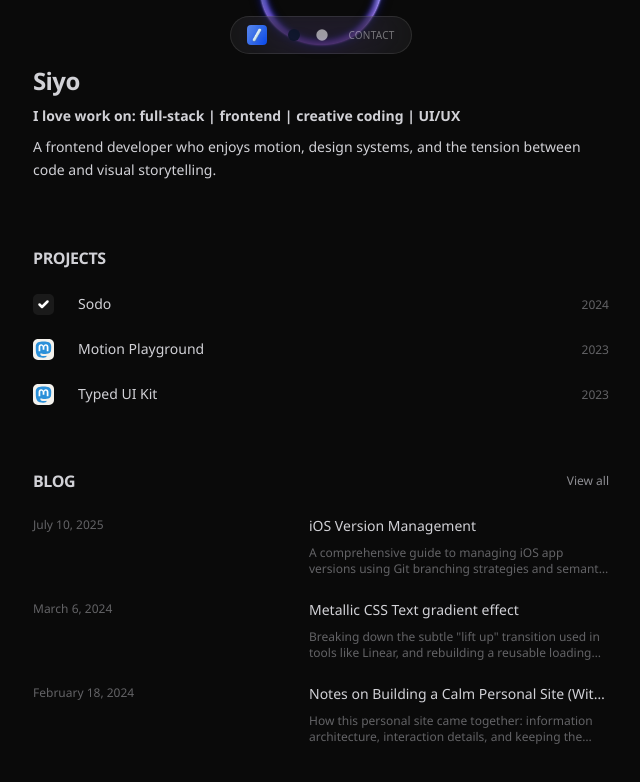
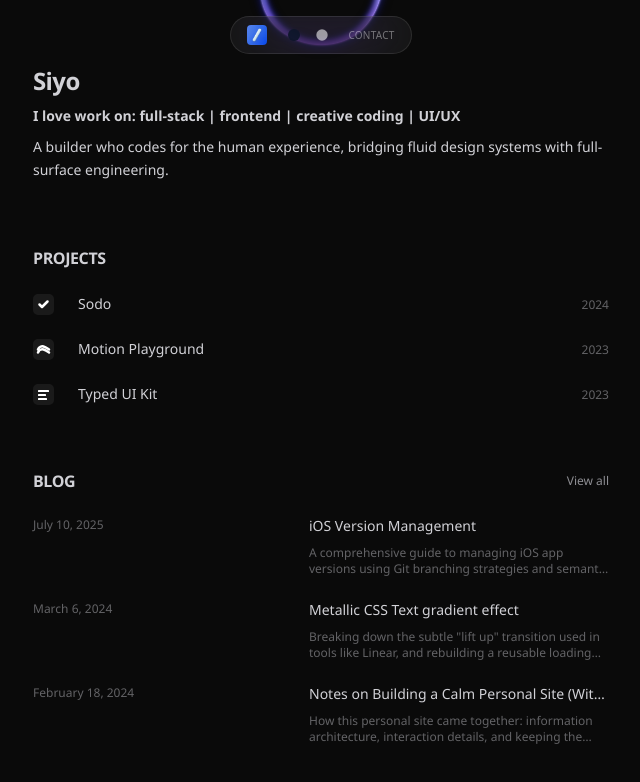
Before and after one commit to Fizzbow/siyo_site, a Next.js app: page / in a window 1280 px wide. Shown: the top 782 px of the page, without its empty margins (319-959 px from the left). Built offline with nearby package versions, Linux system fonts and the light colour scheme.

Commit message:
fix：文案/图标修改

```diff
--- a/app/layout.tsx
+++ b/app/layout.tsx
@@ -7,9 +7,7 @@ export const metadata: Metadata = {
     icon: [{ url: "/favicon.png", sizes: "32x32", type: "image/png" }],
     apple: [{ url: "/favicon.png", sizes: "180x180", type: "image/png" }],
   },
-  title: "Siyo Site",
-  description:
-    "Siyo · Creative coding, frontend engineering, and thoughtful product experiences.",
+  title: "Siyo",
 };
 
 import { ThemeProvider } from "@/components/theme-provider";
--- a/app/page.tsx
+++ b/app/page.tsx
@@ -1,5 +1,4 @@
 import Link from "next/link";
-import { ArrowRight } from "lucide-react";
 import { Project, projects } from "@/data/projects";
 import { FadeIn } from "@/components/ui/FadeIn";
 import { TextScramble } from "@/components/motion-primitives/text-scramble";
@@ -32,8 +31,8 @@ export default async function Home() {
           as="p"
           className="text-sm leading-relaxed text-fg-1 max-w-xl"
         >
-          A frontend developer who enjoys motion, design systems, and the
-          tension between code and visual storytelling.
+          A builder who codes for the human experience, bridging fluid design
+          systems with full-surface engineering.
         </TextScramble>
       </section>
 
--- a/data/projects.ts
+++ b/data/projects.ts
@@ -69,15 +69,23 @@ export const projects: Project[] = [
       },
       React.createElement("path", {
         d: "M16.0781 0H4.92188C2.2036 0 0 2.2036 0 4.92188V16.0781C0 18.7964 2.2036 21 4.92188 21H16.0781C18.7964 21 21 18.7964 21 16.0781V4.92188C21 2.2036 18.7964 0 16.0781 0Z",
-        fill: "#F4F2ED",
+        fill: "#1a1a1a",
       }),
       React.createElement("path", {
-        d: "M17.9094 12.1435C17.6823 13.2925 15.8754 14.55 13.8002 14.7936C12.718 14.9206 11.6525 15.0373 10.5164 14.986C8.65838 14.9024 7.19231 14.55 7.19231 14.55C7.19231 14.7278 7.20347 14.8972 7.2257 15.0556C7.46728 16.8589 9.04401 16.9669 10.5375 17.0173C12.0449 17.068 13.3871 16.6518 13.3871 16.6518L13.4491 17.992C13.4491 17.992 12.3947 18.5488 10.5164 18.6512C9.48066 18.7071 8.19465 18.6256 6.69676 18.2357C3.44808 17.3901 2.88945 13.9845 2.80397 10.529C2.77789 9.50307 2.79396 8.53568 2.79396 7.72652C2.79396 4.19319 5.14801 3.15746 5.14801 3.15746C6.33501 2.62139 8.37176 2.39597 10.4892 2.37891H10.5412C12.6586 2.39589 14.6968 2.62139 15.8837 3.15746C15.8837 3.15746 18.2377 4.19319 18.2377 7.72661C18.2377 7.72661 18.2672 10.3336 17.9094 12.1435Z",
-        fill: "#2B90D9",
+        d: "M5 10.5C6 8 8.5 7 10.5 7.5C12.5 8 14.5 9.5 16 10.5",
+        stroke: "white",
+        strokeWidth: "2.5",
+        strokeLinecap: "round",
+        strokeLinejoin: "round",
+        fill: "none",
       }),
       React.createElement("path", {
-        d: "M15.461 8.00057V12.2789H13.7375V8.12632C13.7375 7.25097 13.3629 6.80669 12.6138 6.80669C11.7855 6.80669 11.3704 7.33374 11.3704 8.37595V10.6489H9.65706V8.37595C9.65706 7.33374 9.24182 6.80669 8.41355 6.80669C7.66444 6.80669 7.28996 7.25097 7.28996 8.12632V12.2789H5.56641V8.00057C5.56641 7.12612 5.79281 6.43131 6.24751 5.91722C6.7164 5.40322 7.33057 5.13965 8.09289 5.13965C8.97489 5.13965 9.64279 5.47302 10.0844 6.13986L10.5137 6.84762L10.9431 6.13986C11.3846 5.47302 12.0525 5.13965 12.9346 5.13965C13.6969 5.13965 14.3109 5.40322 14.78 5.9173C15.2346 6.43131 15.461 7.1262 15.461 8.00057Z",
-        fill: "white",
+        d: "M5 13.5C6 11 8.5 10 10.5 10.5C12.5 11 14.5 12.5 16 13.5",
+        stroke: "white",
+        strokeWidth: "2.5",
+        strokeLinecap: "round",
+        strokeLinejoin: "round",
+        fill: "none",
       })
     ),
   },
@@ -102,14 +110,30 @@ export const projects: Project[] = [
       },
       React.createElement("path", {
         d: "M16.0781 0H4.92188C2.2036 0 0 2.2036 0 4.92188V16.0781C0 18.7964 2.2036 21 4.92188 21H16.0781C18.7964 21 21 18.7964 21 16.0781V4.92188C21 2.2036 18.7964 0 16.0781 0Z",
-        fill: "#F4F2ED",
+        fill: "#1a1a1a",
       }),
-      React.createElement("path", {
-        d: "M17.9094 12.1435C17.6823 13.2925 15.8754 14.55 13.8002 14.7936C12.718 14.9206 11.6525 15.0373 10.5164 14.986C8.65838 14.9024 7.19231 14.55 7.19231 14.55C7.19231 14.7278 7.20347 14.8972 7.2257 15.0556C7.46728 16.8589 9.04401 16.9669 10.5375 17.0173C12.0449 17.068 13.3871 16.6518 13.3871 16.6518L13.4491 17.992C13.4491 17.992 12.3947 18.5488 10.5164 18.6512C9.48066 18.7071 8.19465 18.6256 6.69676 18.2357C3.44808 17.3901 2.88945 13.9845 2.80397 10.529C2.77789 9.50307 2.79396 8.53568 2.79396 7.72652C2.79396 4.19319 5.14801 3.15746 5.14801 3.15746C6.33501 2.62139 8.37176 2.39597 10.4892 2.37891H10.5412C12.6586 2.39589 14.6968 2.62139 15.8837 3.15746C15.8837 3.15746 18.2377 4.19319 18.2377 7.72661C18.2377 7.72661 18.2672 10.3336 17.9094 12.1435Z",
-        fill: "#2B90D9",
+      React.createElement("rect", {
+        x: "5",
+        y: "6",
+        width: "11",
+        height: "2",
+        rx: "0.5",
+        fill: "white",
       }),
-      React.createElement("path", {
-        d: "M15.461 8.00057V12.2789H13.7375V8.12632C13.7375 7.25097 13.3629 6.80669 12.6138 6.80669C11.7855 6.80669 11.3704 7.33374 11.3704 8.37595V10.6489H9.65706V8.37595C9.65706 7.33374 9.24182 6.80669 8.41355 6.80669C7.66444 6.80669 7.28996 7.25097 7.28996 8.12632V12.2789H5.56641V8.00057C5.56641 7.12612 5.79281 6.43131 6.24751 5.91722C6.7164 5.40322 7.33057 5.13965 8.09289 5.13965C8.97489 5.13965 9.64279 5.47302 10.0844 6.13986L10.5137 6.84762L10.9431 6.13986C11.3846 5.47302 12.0525 5.13965 12.9346 5.13965C13.6969 5.13965 14.3109 5.40322 14.78 5.9173C15.2346 6.43131 15.461 7.1262 15.461 8.00057Z",
+      React.createElement("rect", {
+        x: "5",
+        y: "10",
+        width: "8",
+        height: "2",
+        rx: "0.5",
+        fill: "white",
+      }),
+      React.createElement("rect", {
+        x: "5",
+        y: "14",
+        width: "9",
+        height: "2",
+        rx: "0.5",
         fill: "white",
       })
     ),
```
